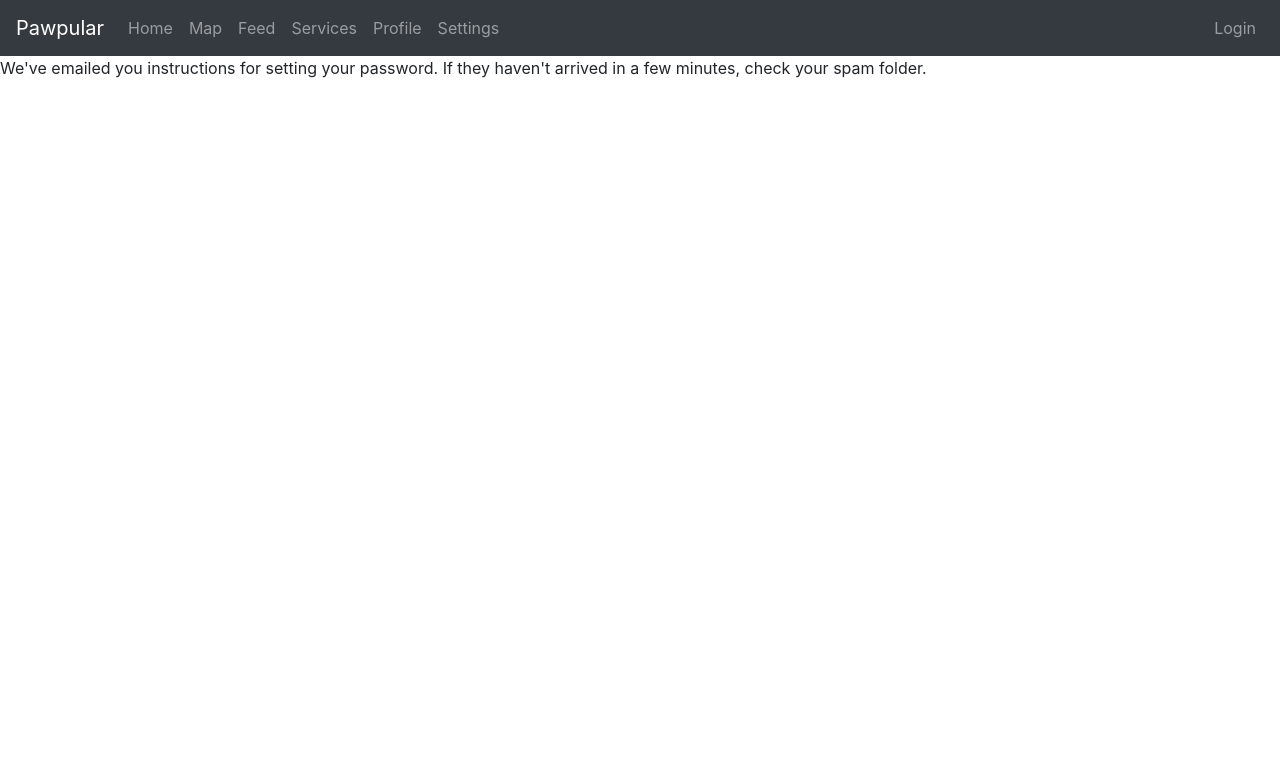
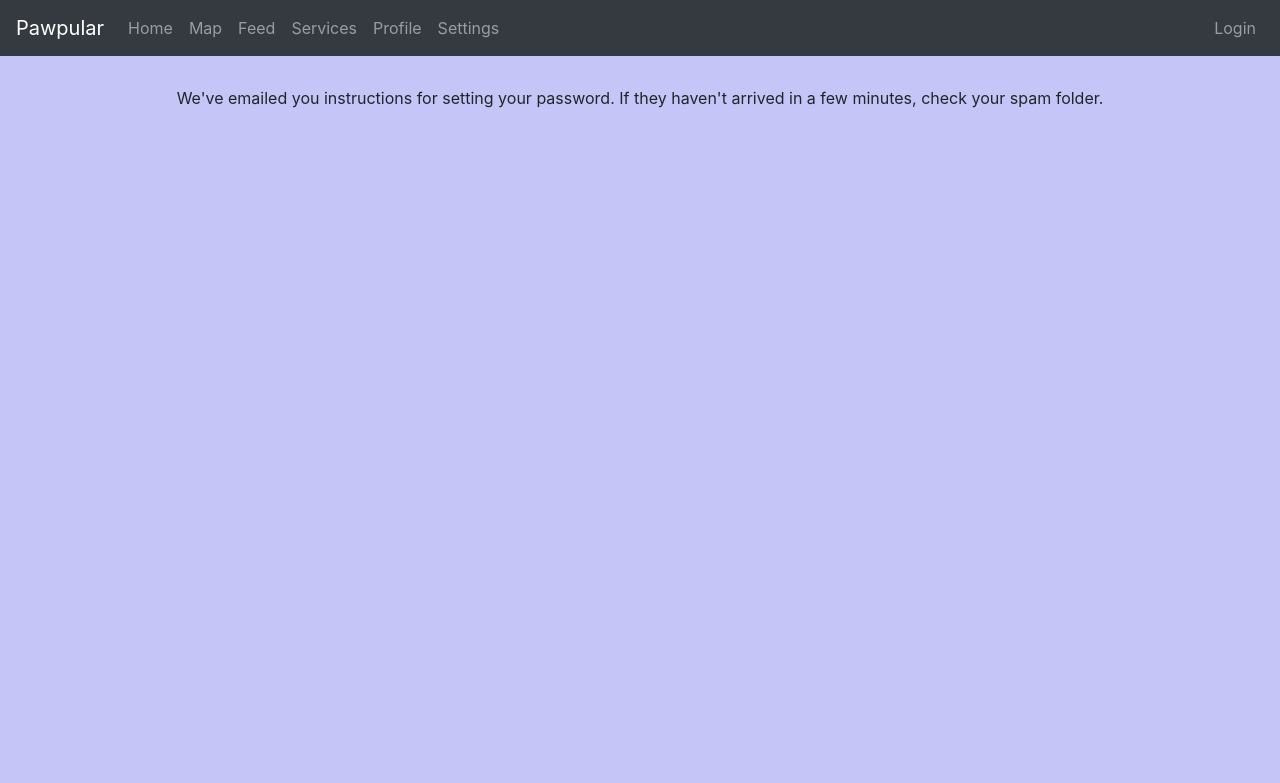
Before and after one commit to Colebeep/Pawpular, a Django app: a page that uses rabidSquirrels/templates/registration/password_reset_done.html in a window 1280 px wide. Shown: the top 783 px of the page. Run offline with Django 3.2, Linux system fonts and the light colour scheme; some libraries are stand-ins or nearby versions.

Commit message:
Styling for login confirmation

```diff
--- a/rabidSquirrels/templates/registration/password_reset_done.html
+++ b/rabidSquirrels/templates/registration/password_reset_done.html
@@ -1,4 +1,16 @@
 {% extends "base_generic.html" %}
 {% block content %}
 <p>We've emailed you instructions for setting your password. If they haven't arrived in a few minutes, check your spam folder.</p>
+<style>
+
+    p{
+      padding-top: 30px;
+      text-align:center;
+    }
+
+    body{
+      background-color: #c5c5f7;
+    }
+
+</style>
 {% endblock %}
```
